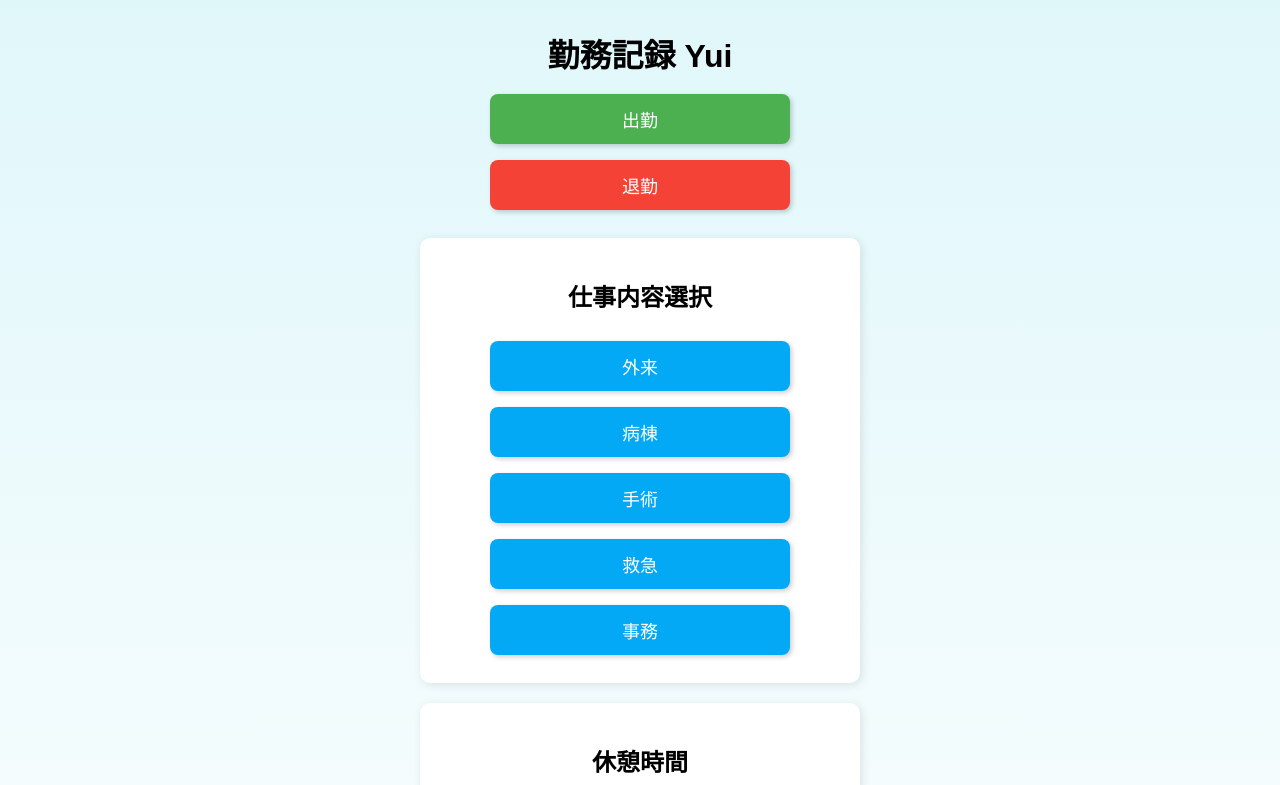
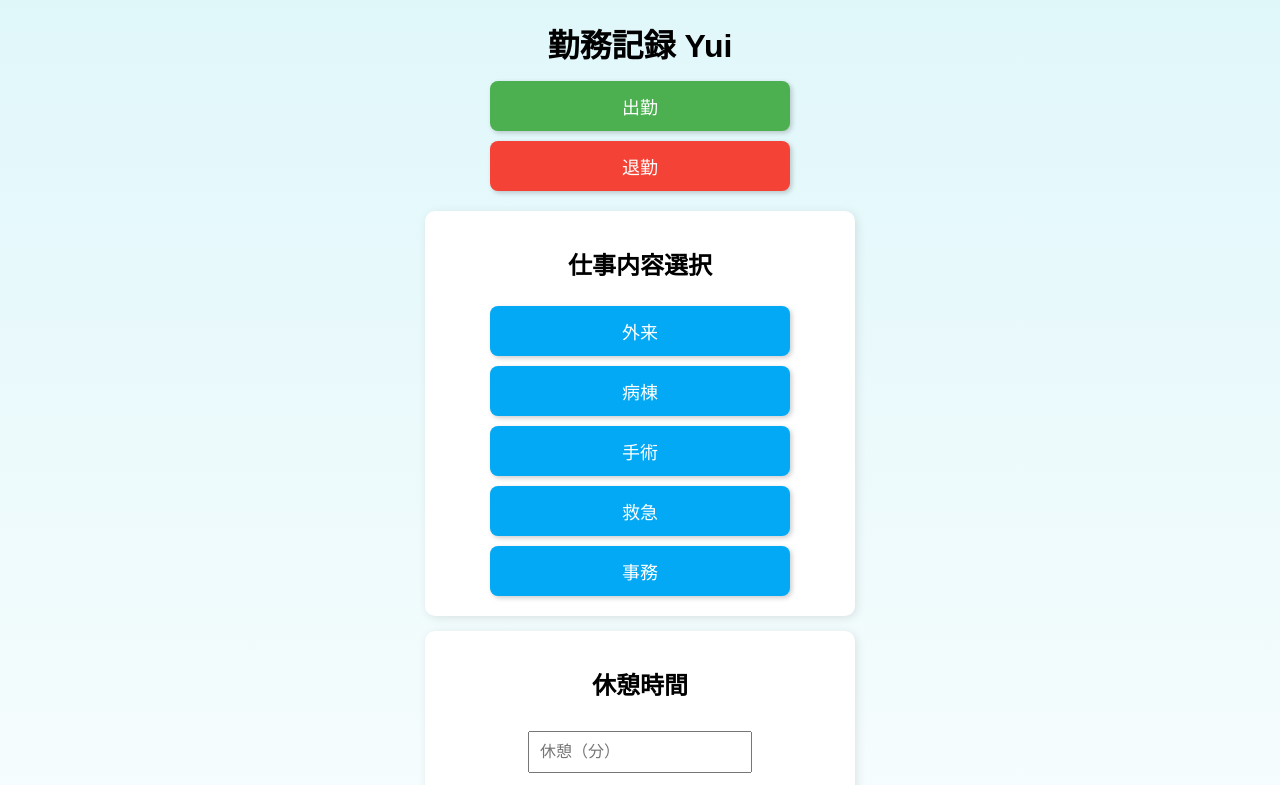
Before and after one commit to sorano28/index.html, a plain HTML site: page index.html in a window 1280 px wide. Both pictures are taken after a click on the button "出勤". Shown: the top 785 px of the page. Drawn offline with Linux system fonts and the light colour scheme; a web font is replaced by a local one.

Commit message:
Update index.html

```diff
--- a/index.html
+++ b/index.html
@@ -18,17 +18,17 @@
     }
     h1 {
       font-size: 32px;
-      margin: 30px 0 10px 0;
+      margin: 20px 0 10px 0;
     }
     button {
       font-size: 18px;
-      margin: 8px;
+      margin: 5px;
       padding: 12px 24px;
       border: none;
       border-radius: 8px;
       cursor: pointer;
       box-shadow: 2px 2px 5px rgba(0,0,0,0.2);
-      width: 80%;
+      width: 90%;
       max-width: 300px;
     }
     #clockInBtn {
@@ -46,12 +46,13 @@
     #breakInput input {
       padding: 10px;
       font-size: 16px;
-      margin-right: 10px;
-      width: 100px;
+      margin: 10px 0;
+      width: 80%;
+      max-width: 200px;
     }
     #record, #taskButtons, #breakInput {
-      margin-top: 20px;
-      padding: 20px;
+      margin-top: 15px;
+      padding: 15px;
       background: white;
       border-radius: 10px;
       box-shadow: 2px 2px 10px rgba(0,0,0,0.1);
@@ -161,7 +162,6 @@
     }
     html += "</ul>";
 
-    // 休憩時間引く
     totalHours = totalHours - (breakMinutes / 60);
     document.getElementById('taskLog').innerHTML = html;
     document.getElementById('workDuration').innerText = `総勤務時間: ${totalHours.toFixed(2)} 時間（休憩引いた後）`;
```
